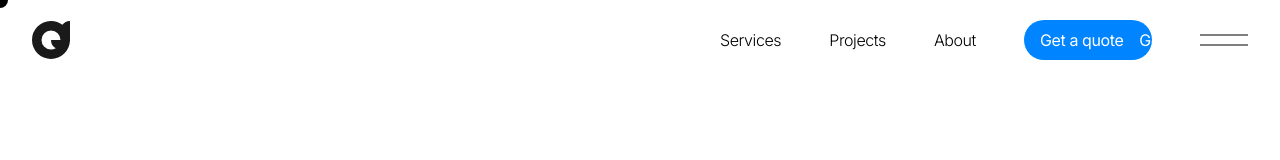
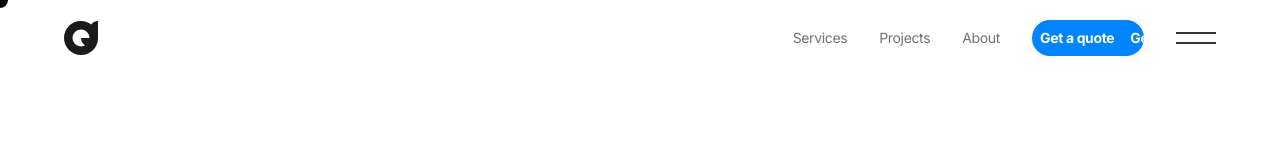
Before and after one commit to Krish-Parekh/Deveb-Landing-Clone, a website built with Vite: page index.html in a window 1280 px wide. Built offline with nearby package versions, Linux system fonts and the light colour scheme.

Commit message:
fixing spacing on navbar

```diff
--- a/index.html
+++ b/index.html
@@ -10,8 +10,8 @@
 
 <body>
   <div class="ball"></div>
-  <nav class="w-full flex items-center justify-between px-8 py-5">
-    <svg class="company-logo sm-logo" xmlns="http://www.w3.org/2000/svg" width="38" height="38" viewBox="0 0 38 38">
+  <nav class="w-full flex items-center justify-between px-16 py-5">
+    <svg class="company-logo sm-logo" xmlns="http://www.w3.org/2000/svg" width="34" height="34" viewBox="0 0 38 38">
       <g id="Group_1188" data-name="Group 1188" transform="translate(-1146.95 436.62)">
         <g id="Group_1187" data-name="Group 1187" transform="translate(1146.95 -436.62)">
           <path id="Path_411" data-name="Path 411"
@@ -20,23 +20,23 @@
         </g>
       </g>
     </svg>
-    <ul class="flex items-center gap-12">
-      <li class="font-light tracking-tight">Services</li>
-      <li class="font-light tracking-tight">Projects</li>
-      <li class="font-light tracking-tight">About</li>
+    <ul class="flex items-center gap-8">
+      <li class="text-sm tracking-tight text-neutral-500">Services</li>
+      <li class="text-sm tracking-tight text-neutral-500">Projects</li>
+      <li class="text-sm tracking-tight text-neutral-500">About</li>
       <li>
-        <button class="btn btn-color px-4 py-2 w-32 rounded-full flex gap-x-4 overflow-hidden">
-          <span class="btn-text moveX tracking-tight text-white w-32 text-nowrap">Get a quote</span>
-          <span class="btn-text moveX tracking-tight text-white w-32 text-nowrap">Get a quote</span>
-          <span class="btn-text moveX tracking-tight text-white w-32 text-nowrap">Get a quote</span>
-          <span class="btn-text moveX tracking-tight text-white w-32 text-nowrap">Get a quote</span>
-          <span class="btn-text moveX tracking-tight text-white w-32 text-nowrap">Get a quote</span>
-          <span class="btn-text moveX tracking-tight text-white w-32 text-nowrap">Get a quote</span>
+        <button class="btn btn-color p-2 w-28 rounded-full flex gap-x-4 overflow-hidden">
+          <span class="btn-text text-sm font-bold moveX tracking-tight text-white w-32 text-nowrap">Get a quote</span>
+          <span class="btn-text text-sm font-bold moveX tracking-tight text-white w-32 text-nowrap">Get a quote</span>
+          <span class="btn-text text-sm font-bold moveX tracking-tight text-white w-32 text-nowrap">Get a quote</span>
+          <span class="btn-text text-sm font-bold moveX tracking-tight text-white w-32 text-nowrap">Get a quote</span>
+          <span class="btn-text text-sm font-bold moveX tracking-tight text-white w-32 text-nowrap">Get a quote</span>
+          <span class="btn-text text-sm font-bold moveX tracking-tight text-white w-32 text-nowrap">Get a quote</span>
         </button>
       </li>
       <li class="flex flex-col items-center gap-2">
-        <div class="w-12 h-0.5 bg-black/50"></div>
-        <div class="w-12 h-0.5 bg-black/50"></div>
+        <div class="w-10 h-0.5 bg-black/80"></div>
+        <div class="w-10 h-0.5 bg-black/80"></div>
       </li>
     </ul>
   </nav>
```
